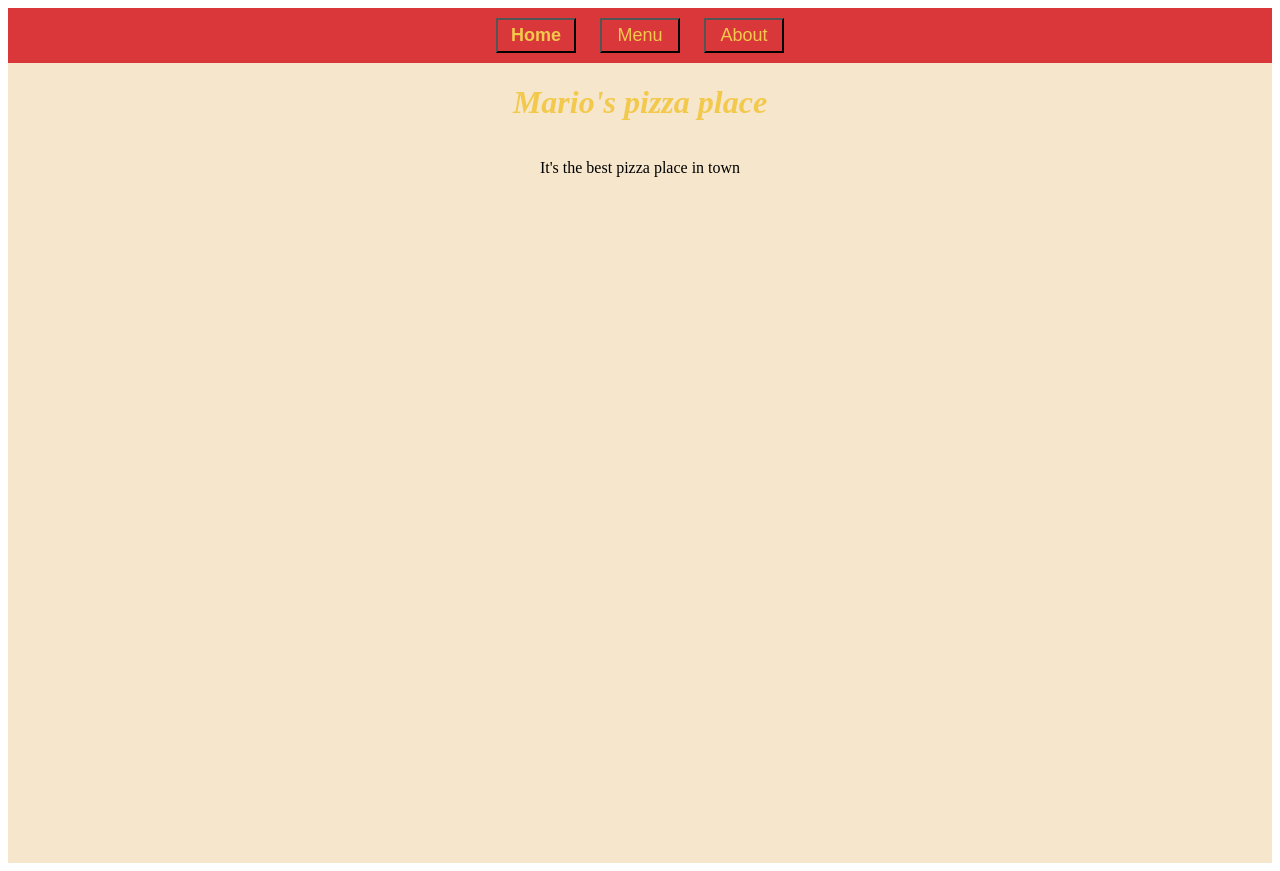
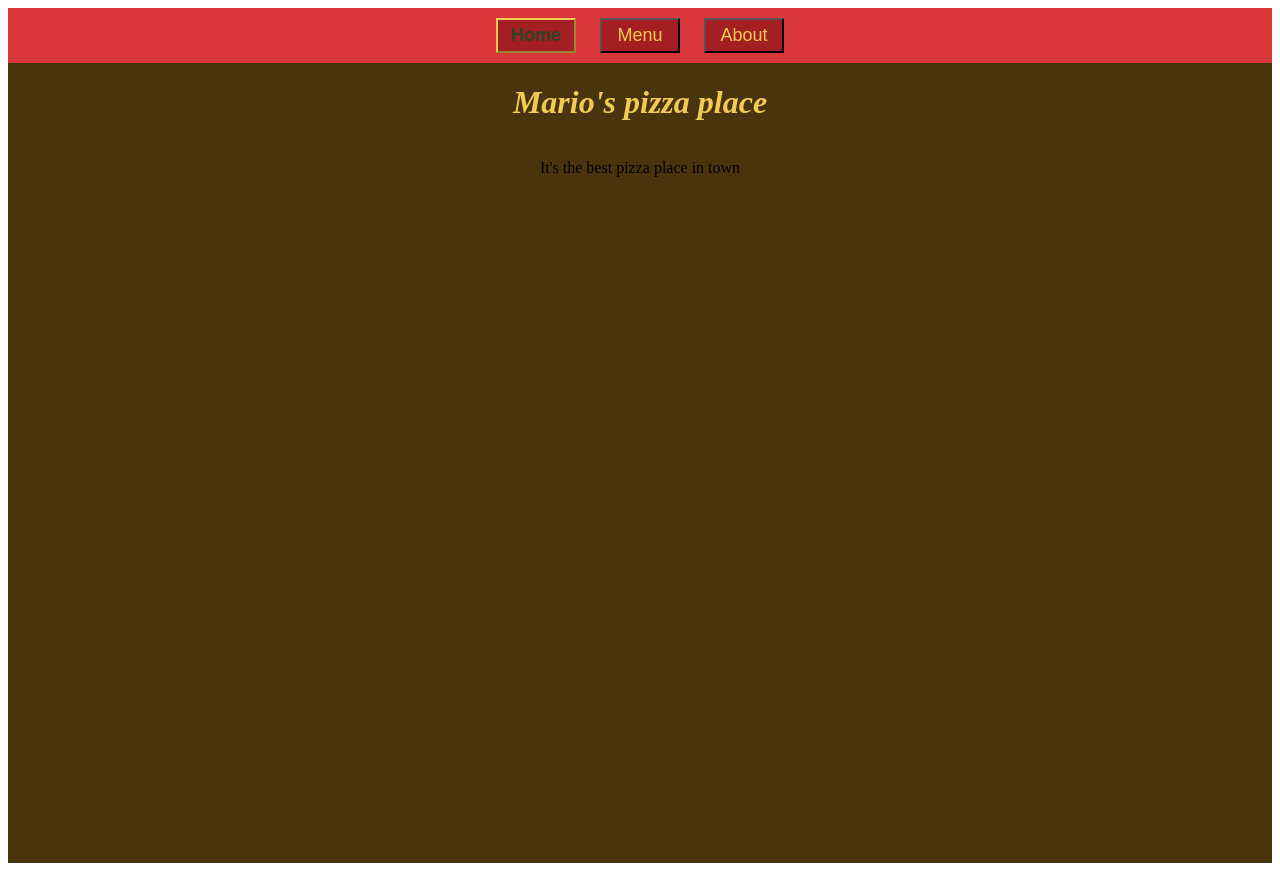
Before and after one commit to saradir/restaurantPage, a plain HTML site: page dist/index.html in a window 1280 px wide. Drawn offline with Linux system fonts and the light colour scheme.

Commit message:
some minor stylings

```diff
--- a/src/styles.css
+++ b/src/styles.css
@@ -1,6 +1,6 @@
 header{
     background-color: #d9373a;
-    color: #f2c94c;
+    color: rgb(242,203,82);
     width: 100%;
     display: flex;
     justify-content: center;
@@ -36,17 +36,16 @@ div.menu{
     color: black;
 }
 #content{
-    background-color: #F5E6CC;
+    background-color: rgb(73,52,14);
     display: flex;
     flex-direction: column;
     width: 100%;
     align-items: center;
     min-height: 100vh;
-    color: ;
 }
 
 #content h1{
-    color:#f2c94c;
+    color:rgb(242,203,82);
     font-style: italic;
 }
 
@@ -54,13 +53,15 @@ button.nav{
     margin: 10px;
     height: 35px;
     width: 80px;
-    color: #f2c94c;
-    background-color: #d9373a;
+    color: rgb(242,203,82);
+    background-color: rgb(163,31,33);
     font-size: large;
 
 }
 
 button.active{
-    color: rb(23, 90, 23);
+    color: rgb(40, 69, 40);
     font-weight: 600;
+    border-color: rgb(242,203,82);
+
 }
```
Also changed, not shown: dist/main.js (+1 -1 lines).
